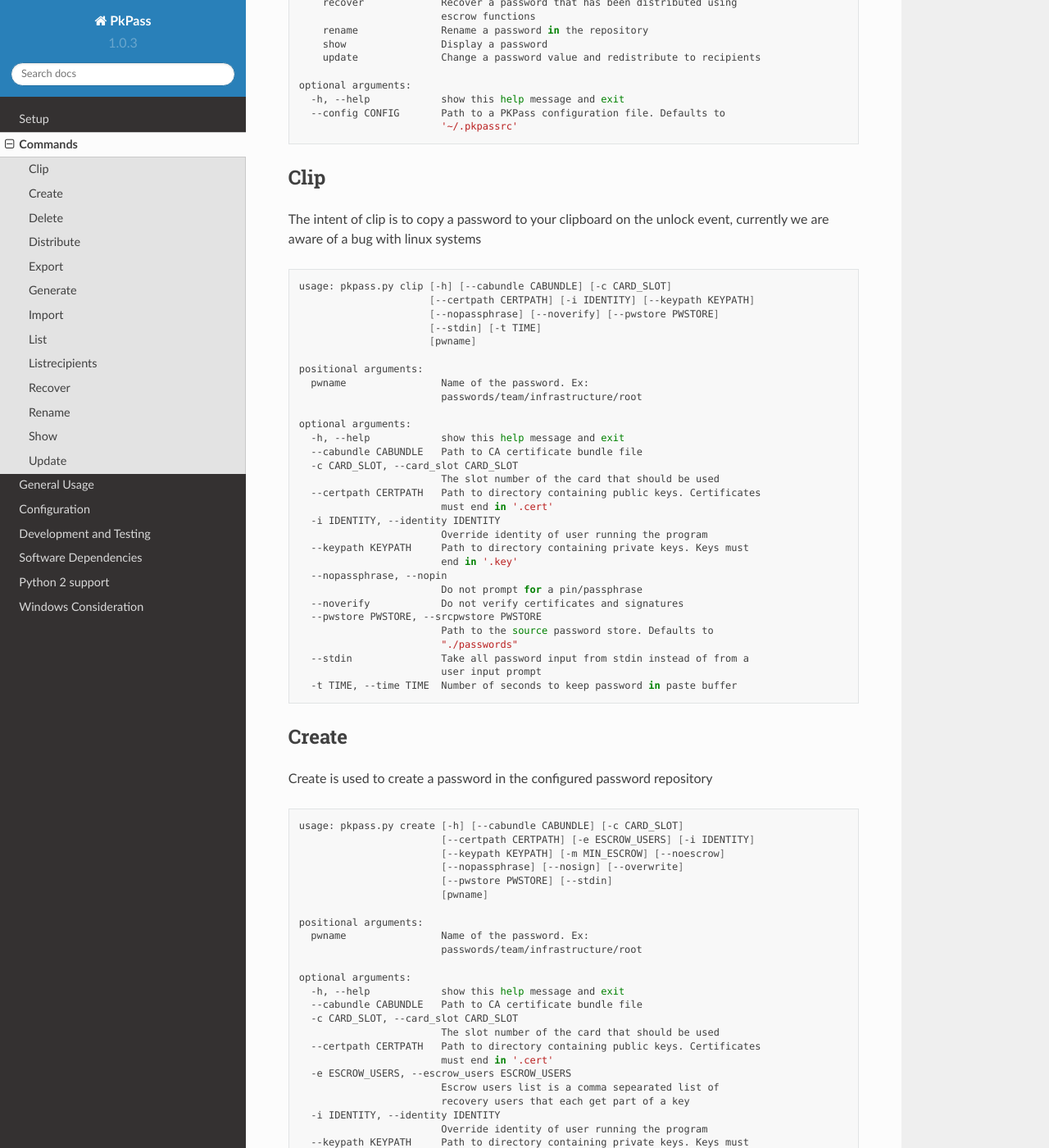
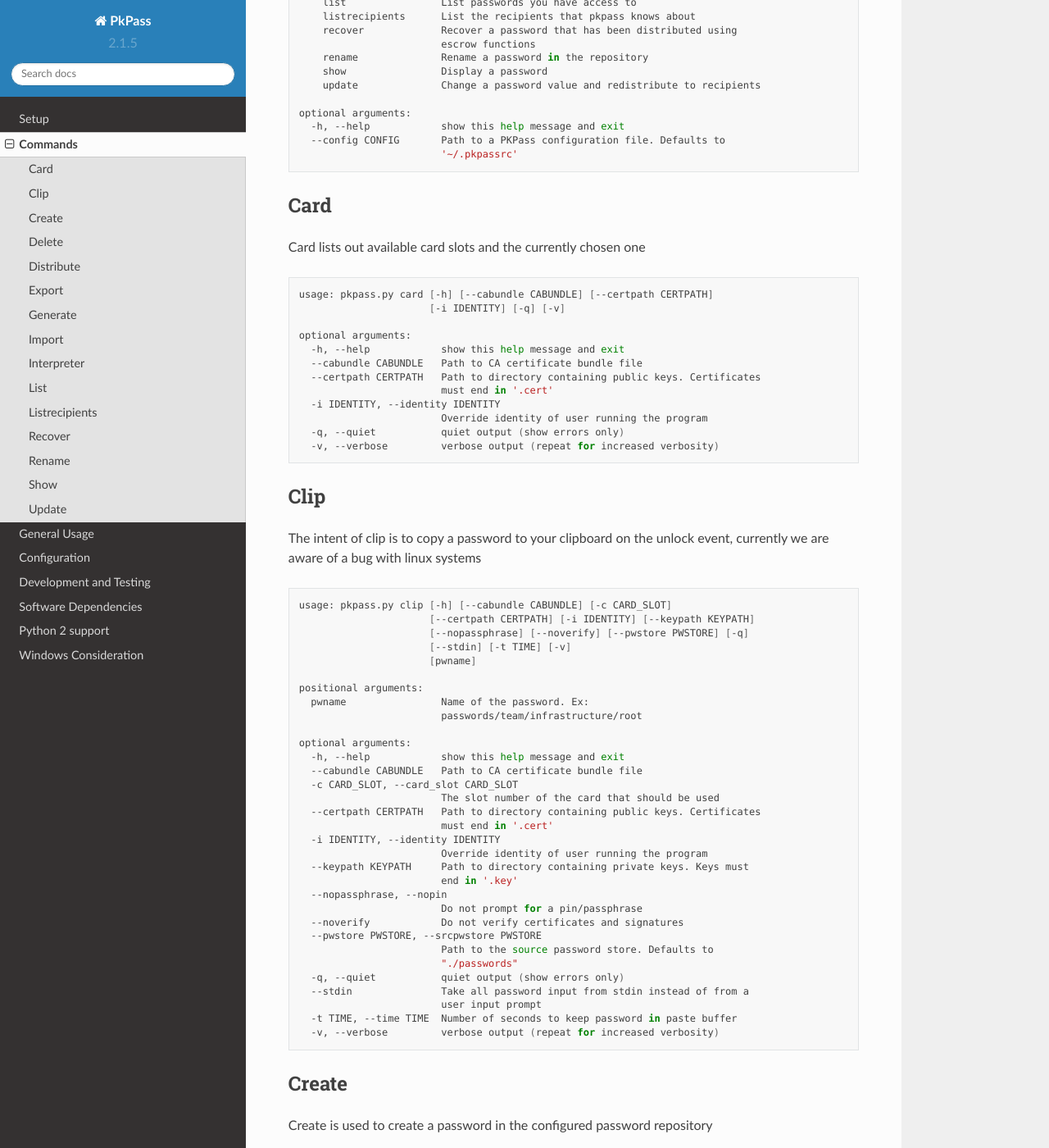
Before and after one commit to olcf/pkpass, a Sphinx documentation site: the page built from docs/source/Commands.rst, in a window 1280 px wide and 1400 px high, scrolled down 612 px. Shown: the whole window at 82% size. Built offline with Sphinx 7.4.7 and the Read the Docs theme 2.0.0, drawn with Linux system fonts in a browser that asks for light colours; some of the changed text lies outside the part shown.

Commit message:
adding generate_commands helper script, it generates 90% of the Commands.rst file, updating other docs

```diff
--- a/docs/source/Commands.rst
+++ b/docs/source/Commands.rst
@@ -4,16 +4,18 @@
 
 .. code-block:: bash
 
-    python pkpass.py -h
+
     usage: pkpass.py [-h] [--config CONFIG]
-                     {clip,create,delete,distribute,export,generate,import,list,listrecipients,recover,rename,show,update}
+                     {card,clip,create,delete,distribute,export,generate,import,interpreter,list,listrecipients,recover,rename,show,update}
                      ...
 
     Public Key Password Manager
 
     positional arguments:
-      {clip,create,delete,distribute,export,generate,import,list,listrecipients,recover,rename,show,update}
+      {card,clip,create,delete,distribute,export,generate,import,interpreter,list,listrecipients,recover,rename,show,update}
                             sub-commands
+        card                List the available cards and which card you have
+                            selected
         clip                Copy a password to clipboard
         create              Create a new password entry and encrypt it for
                             yourself
@@ -25,6 +27,7 @@
         generate            Generate a new password entry and encrypt it for
                             yourself
         import              Import passwords that you have saved to a file
+        interpreter         Interactive mode for pkpass
         list                List passwords you have access to
         listrecipients      List the recipients that pkpass knows about
         recover             Recover a password that has been distributed using
@@ -38,6 +41,24 @@
       --config CONFIG       Path to a PKPass configuration file. Defaults to
                             '~/.pkpassrc'
 
+Card
+----
+Card lists out available card slots and the currently chosen one
+
+.. code-block:: bash
+
+    usage: pkpass.py card [-h] [--cabundle CABUNDLE] [--certpath CERTPATH]
+                          [-i IDENTITY] [-q] [-v]
+
+    optional arguments:
+      -h, --help            show this help message and exit
+      --cabundle CABUNDLE   Path to CA certificate bundle file
+      --certpath CERTPATH   Path to directory containing public keys. Certificates
+                            must end in '.cert'
+      -i IDENTITY, --identity IDENTITY
+                            Override identity of user running the program
+      -q, --quiet           quiet output (show errors only)
+      -v, --verbose         verbose output (repeat for increased verbosity)
 
 Clip
 ----
@@ -47,8 +68,8 @@
 
     usage: pkpass.py clip [-h] [--cabundle CABUNDLE] [-c CARD_SLOT]
                           [--certpath CERTPATH] [-i IDENTITY] [--keypath KEYPATH]
-                          [--nopassphrase] [--noverify] [--pwstore PWSTORE]
-                          [--stdin] [-t TIME]
+                          [--nopassphrase] [--noverify] [--pwstore PWSTORE] [-q]
+                          [--stdin] [-t TIME] [-v]
                           [pwname]
 
     positional arguments:
@@ -72,9 +93,11 @@
       --pwstore PWSTORE, --srcpwstore PWSTORE
                             Path to the source password store. Defaults to
                             "./passwords"
+      -q, --quiet           quiet output (show errors only)
       --stdin               Take all password input from stdin instead of from a
                             user input prompt
       -t TIME, --time TIME  Number of seconds to keep password in paste buffer
+      -v, --verbose         verbose output (repeat for increased verbosity)
 
 Create
 ------
@@ -86,7 +109,7 @@
                             [--certpath CERTPATH] [-e ESCROW_USERS] [-i IDENTITY]
                             [--keypath KEYPATH] [-m MIN_ESCROW] [--noescrow]
                             [--nopassphrase] [--nosign] [--overwrite]
-                            [--pwstore PWSTORE] [--stdin]
+                            [--pwstore PWSTORE] [-q] [--stdin] [-v]
                             [pwname]
 
     positional arguments:
@@ -120,8 +143,10 @@
       --pwstore PWSTORE, --srcpwstore PWSTORE
                             Path to the source password store. Defaults to
                             "./passwords"
+      -q, --quiet           quiet output (show errors only)
       --stdin               Take all password input from stdin instead of from a
                             user input prompt
+      -v, --verbose         verbose output (repeat for increased verbosity)
 
 Delete
 ------
@@ -151,14 +176,14 @@
                             Override identity of user running the program
       --keypath KEYPATH     Path to directory containing private keys. Keys must
                             end in '.key'
-      --nopassphrase, --nopin
-                            Do not prompt for a pin/passphrase
       --overwrite           Overwrite a password that already exists
       --pwstore PWSTORE, --srcpwstore PWSTORE
                             Path to the source password store. Defaults to
                             "./passwords"
+      -q, --quiet           quiet output (show errors only)
       --stdin               Take all password input from stdin instead of from a
                             user input prompt
+      -v, --verbose         verbose output (repeat for increased verbosity)
 
 Distribute
 ----------
@@ -173,8 +198,8 @@
                                 [--certpath CERTPATH] [-e ESCROW_USERS]
                                 [-g GROUPS] [-i IDENTITY] [--keypath KEYPATH]
                                 [-m MIN_ESCROW] [--noescrow] [--nopassphrase]
-                                [--nosign] [--pwstore PWSTORE] [--stdin]
-                                [-u USERS]
+                                [--nosign] [--pwstore PWSTORE] [-q] [--stdin]
+                                [-u USERS] [-v]
                                 [pwname]
 
     positional arguments:
@@ -209,10 +234,12 @@
       --pwstore PWSTORE, --srcpwstore PWSTORE
                             Path to the source password store. Defaults to
                             "./passwords"
+      -q, --quiet           quiet output (show errors only)
       --stdin               Take all password input from stdin instead of from a
                             user input prompt
       -u USERS, --users USERS
                             Comma seperated list of recipients
+      -v, --verbose         verbose output (repeat for increased verbosity)
 
 Export
 ------
@@ -222,7 +249,8 @@
 
     usage: pkpass.py export [-h] [--cabundle CABUNDLE] [-c CARD_SLOT]
                             [--certpath CERTPATH] [--dstpwstore DSTPWSTORE]
-                            [-i IDENTITY] [--nocrypto] [--nopassphrase] [--stdin]
+                            [-i IDENTITY] [--nocrypto] [--nopassphrase] [-q]
+                            [--stdin] [-v]
                             [pwfile]
 
     positional arguments:
@@ -242,8 +270,10 @@
       --nocrypto            Do not use a password for import/export files
       --nopassphrase, --nopin
                             Do not prompt for a pin/passphrase
+      -q, --quiet           quiet output (show errors only)
       --stdin               Take all password input from stdin instead of from a
                             user input prompt
+      -v, --verbose         verbose output (repeat for increased verbosity)
 
 Generate
 --------
@@ -257,8 +287,8 @@
                               [--certpath CERTPATH] [-e ESCROW_USERS]
                               [-i IDENTITY] [--keypath KEYPATH] [-m MIN_ESCROW]
                               [--noescrow] [--nopassphrase] [--nosign]
-                              [--overwrite] [--pwstore PWSTORE] [-R RULES]
-                              [--rules-map RULES_MAP] [--stdin]
+                              [--overwrite] [--pwstore PWSTORE] [-q] [-R RULES]
+                              [--rules-map RULES_MAP] [--stdin] [-v]
                               [pwname]
 
     positional arguments:
@@ -292,6 +322,7 @@
       --pwstore PWSTORE, --srcpwstore PWSTORE
                             Path to the source password store. Defaults to
                             "./passwords"
+      -q, --quiet           quiet output (show errors only)
       -R RULES, --rules RULES
                             Key of rules to use from provided rules map
       --rules-map RULES_MAP
@@ -299,7 +330,7 @@
                             passwords
       --stdin               Take all password input from stdin instead of from a
                             user input prompt
-
+      -v, --verbose         verbose output (repeat for increased verbosity)
 
 Import
 ------
@@ -309,7 +340,8 @@
 
     usage: pkpass.py import [-h] [--cabundle CABUNDLE] [-c CARD_SLOT]
                             [--certpath CERTPATH] [--dstpwstore DSTPWSTORE]
-                            [-i IDENTITY] [--nocrypto] [--nopassphrase] [--stdin]
+                            [-i IDENTITY] [--nocrypto] [--nopassphrase] [-q]
+                            [--stdin] [-v]
                             [pwfile]
 
     positional arguments:
@@ -329,9 +361,48 @@
       --nocrypto            Do not use a password for import/export files
       --nopassphrase, --nopin
                             Do not prompt for a pin/passphrase
+      -q, --quiet           quiet output (show errors only)
       --stdin               Take all password input from stdin instead of from a
                             user input prompt
+      -v, --verbose         verbose output (repeat for increased verbosity)
 
+Interpreter
+-----------
+Creates an interactive session, the default behavior of pkpass if no arguments are passed
+
+.. code-block:: bash
+
+    usage: pkpass.py interpreter [-h] [--cabundle CABUNDLE] [-c CARD_SLOT]
+                                 [--certpath CERTPATH] [--connect CONNECT]
+                                 [-e ESCROW_USERS] [-g GROUPS] [-i IDENTITY]
+                                 [--keypath KEYPATH] [-m MIN_ESCROW]
+                                 [--pwstore PWSTORE] [-q] [-v]
+
+    optional arguments:
+      -h, --help            show this help message and exit
+      --cabundle CABUNDLE   Path to CA certificate bundle file
+      -c CARD_SLOT, --card_slot CARD_SLOT
+                            The slot number of the card that should be used
+      --certpath CERTPATH   Path to directory containing public keys. Certificates
+                            must end in '.cert'
+      --connect CONNECT     Connection string for the api to retrieve certs
+      -e ESCROW_USERS, --escrow_users ESCROW_USERS
+                            Escrow users list is a comma sepearated list of
+                            recovery users that each get part of a key
+      -g GROUPS, --groups GROUPS
+                            Comma seperated list of recipient groups
+      -i IDENTITY, --identity IDENTITY
+                            Override identity of user running the program
+      --keypath KEYPATH     Path to directory containing private keys. Keys must
+                            end in '.key'
+      -m MIN_ESCROW, --min_escrow MIN_ESCROW
+                            Minimum number of users required to unlock escrowed
+                            password
+      --pwstore PWSTORE, --srcpwstore PWSTORE
+                            Path to the source password store. Defaults to
+                            "./passwords"
+      -q, --quiet           quiet output (show errors only)
+      -v, --verbose         verbose output (repeat for increased verbosity)
 
 List
 ----
@@ -340,23 +411,27 @@
 .. code-block:: bash
 
     usage: pkpass.py list [-h] [--cabundle CABUNDLE] [--certpath CERTPATH]
-                          [-i IDENTITY] [--pwstore PWSTORE] [-r] [--stdin]
+                          [-f FILTER] [-i IDENTITY] [--pwstore PWSTORE] [-q] [-r]
+                          [--stdin] [-v]
 
     optional arguments:
       -h, --help            show this help message and exit
       --cabundle CABUNDLE   Path to CA certificate bundle file
       --certpath CERTPATH   Path to directory containing public keys. Certificates
                             must end in '.cert'
+      -f FILTER, --filter FILTER
+                            Reduce output of commands to matching items
       -i IDENTITY, --identity IDENTITY
                             Override identity of user running the program
       --pwstore PWSTORE, --srcpwstore PWSTORE
                             Path to the source password store. Defaults to
                             "./passwords"
+      -q, --quiet           quiet output (show errors only)
       -r, --recovery        Work with passwords distributed through escrow
                             functionality
       --stdin               Take all password input from stdin instead of from a
                             user input prompt
-
+      -v, --verbose         verbose output (repeat for increased verbosity)
 
 Listrecipients
 --------------
@@ -365,18 +440,22 @@
 .. code-block:: bash
 
     usage: pkpass.py listrecipients [-h] [--cabundle CABUNDLE]
-                                    [--certpath CERTPATH] [-i IDENTITY] [--stdin]
+                                    [--certpath CERTPATH] [-f FILTER]
+                                    [-i IDENTITY] [-q] [--stdin] [-v]
 
     optional arguments:
       -h, --help            show this help message and exit
       --cabundle CABUNDLE   Path to CA certificate bundle file
       --certpath CERTPATH   Path to directory containing public keys. Certificates
                             must end in '.cert'
+      -f FILTER, --filter FILTER
+                            Reduce output of commands to matching items
       -i IDENTITY, --identity IDENTITY
                             Override identity of user running the program
+      -q, --quiet           quiet output (show errors only)
       --stdin               Take all password input from stdin instead of from a
                             user input prompt
-
+      -v, --verbose         verbose output (repeat for increased verbosity)
 
 Recover
 -------
@@ -387,7 +466,8 @@
 
     usage: pkpass.py recover [-h] [--cabundle CABUNDLE] [--certpath CERTPATH]
                              [-e ESCROW_USERS] [-i IDENTITY] [--keypath KEYPATH]
-                             [-m MIN_ESCROW] [--nosign] [--pwstore PWSTORE]
+                             [-m MIN_ESCROW] [--nosign] [--pwstore PWSTORE] [-q]
+                             [-v]
 
     optional arguments:
       -h, --help            show this help message and exit
@@ -409,7 +489,8 @@
       --pwstore PWSTORE, --srcpwstore PWSTORE
                             Path to the source password store. Defaults to
                             "./passwords"
-
+      -q, --quiet           quiet output (show errors only)
+      -v, --verbose         verbose output (repeat for increased verbosity)
 
 Rename
 ------
@@ -420,7 +501,7 @@
     usage: pkpass.py rename [-h] [--cabundle CABUNDLE] [-c CARD_SLOT]
                             [--certpath CERTPATH] [-i IDENTITY]
                             [--keypath KEYPATH] [--nopassphrase] [--overwrite]
-                            [--pwstore PWSTORE] [--stdin]
+                            [--pwstore PWSTORE] [-q] [--stdin] [-v]
                             [pwname] [rename]
 
     positional arguments:
@@ -445,9 +526,10 @@
       --pwstore PWSTORE, --srcpwstore PWSTORE
                             Path to the source password store. Defaults to
                             "./passwords"
+      -q, --quiet           quiet output (show errors only)
       --stdin               Take all password input from stdin instead of from a
                             user input prompt
-
+      -v, --verbose         verbose output (repeat for increased verbosity)
 
 Show
 ----
@@ -458,7 +540,7 @@
     usage: pkpass.py show [-h] [-a] [--cabundle CABUNDLE] [-c CARD_SLOT]
                           [--certpath CERTPATH] [-i IDENTITY] [-I]
                           [--keypath KEYPATH] [--nopassphrase] [--noverify]
-                          [--pwstore PWSTORE] [-r] [--stdin]
+                          [--pwstore PWSTORE] [-q] [-r] [--stdin] [-v]
                           [pwname]
 
     positional arguments:
@@ -486,10 +568,12 @@
       --pwstore PWSTORE, --srcpwstore PWSTORE
                             Path to the source password store. Defaults to
                             "./passwords"
+      -q, --quiet           quiet output (show errors only)
       -r, --recovery        Work with passwords distributed through escrow
                             functionality
       --stdin               Take all password input from stdin instead of from a
                             user input prompt
+      -v, --verbose         verbose output (repeat for increased verbosity)
 
 Update
 ------
@@ -501,7 +585,7 @@
                             [--certpath CERTPATH] [-e ESCROW_USERS] [-i IDENTITY]
                             [--keypath KEYPATH] [-m MIN_ESCROW] [--noescrow]
                             [--nopassphrase] [--nosign] [--overwrite]
-                            [--pwstore PWSTORE] [--stdin]
+                            [--pwstore PWSTORE] [-q] [--stdin] [-v]
                             [pwname]
 
     positional arguments:
@@ -535,5 +619,7 @@
       --pwstore PWSTORE, --srcpwstore PWSTORE
                             Path to the source password store. Defaults to
                             "./passwords"
+      -q, --quiet           quiet output (show errors only)
       --stdin               Take all password input from stdin instead of from a
                             user input prompt
+      -v, --verbose         verbose output (repeat for increased verbosity)
--- a/docs/source/Python2.rst
+++ b/docs/source/Python2.rst
@@ -1,3 +1,3 @@
 Python 2 support
 ================
-We will support python2 until the end of the year, this tool was originally written in python2; and should also work with python3.
+We will support python2 until the end of the year 2019, this tool was originally written in python2; and should also work with python3.
--- a/docs/source/Setup.rst
+++ b/docs/source/Setup.rst
@@ -1,5 +1,7 @@
 Setup
 =====
+Brew install is available via:
+  | ``brew install olcf/tap/pkpass``
 
 You may clone the pkpass.py tool like this:
   | ``git clone https://github.com/olcf/pkpass.git``
--- a/docs/source/conf.py
+++ b/docs/source/conf.py
@@ -23,9 +23,9 @@
 author = u'Noah Ginsburg, Ryan Adamson'
 
 # The short X.Y version
-version = u'1.0.3'
+version = u'2.1.5'
 # The full version, including alpha/beta/rc tags
-release = u'1.0.3'
+release = u'2.1.5'
 
 
 # -- General configuration ---------------------------------------------------
```
Also changed, not shown: other parts of docs/source/Commands.rst (+2 -2 lines), 1 other file.
